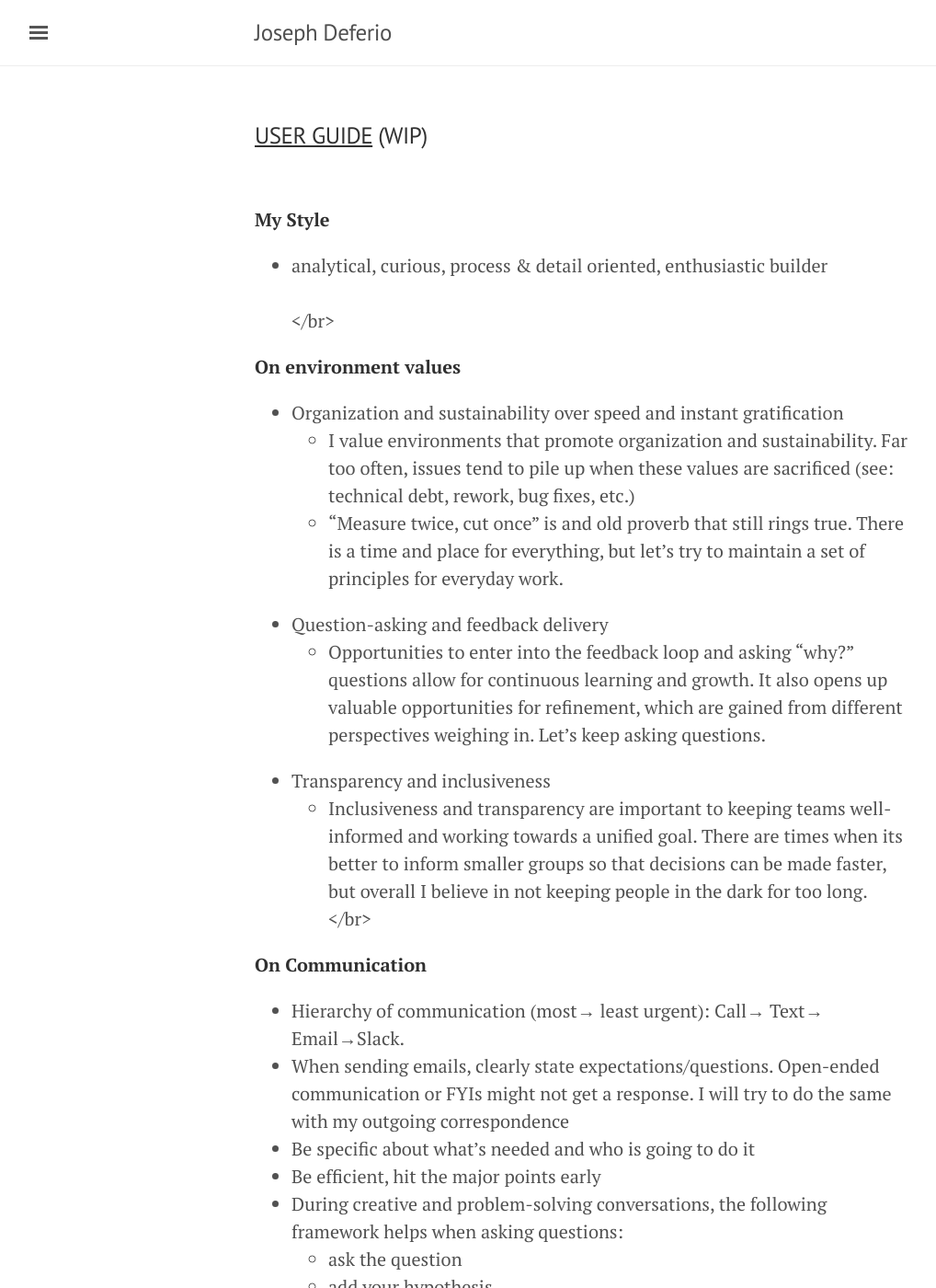
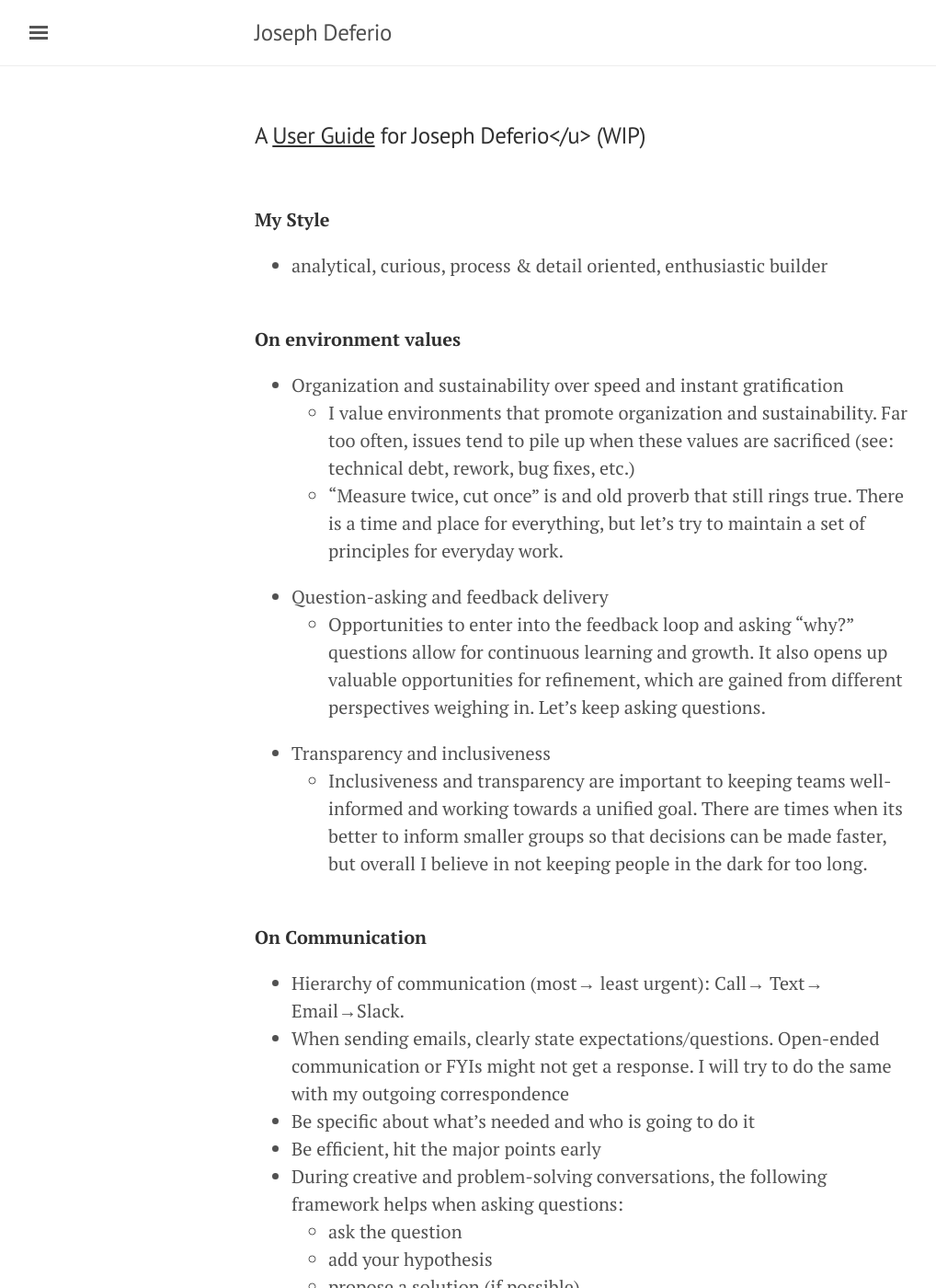
Before and after one commit to jdeferio/jdeferio.github.io, a Jekyll site: the page built from userguide.md, in a window 1280 px wide and 1400 px high. Shown: the whole window at 92% size, without its empty margins (3-1021 px from the left). Built offline with Jekyll 4.4.1, drawn with Linux system fonts in a browser that asks for light colours.

Commit message:
remove erroneous </br> tags

```diff
--- a/userguide.md
+++ b/userguide.md
@@ -3,13 +3,12 @@ layout: page
 title: User Guide
 ---
 
-### <u>USER GUIDE</u> (WIP)
+### A <u>User Guide</u> for Joseph Deferio</u> (WIP)
 <br>
 
 __My Style__
 - analytical, curious, process & detail oriented, enthusiastic builder
 <br>
-</br>
 
 __On environment values__
 - Organization and sustainability over speed and instant gratification
@@ -20,7 +19,7 @@ __On environment values__
 - Transparency and inclusiveness
     - Inclusiveness and transparency are important to keeping teams well-informed and working towards a unified goal. There are times when its better to inform smaller groups so that decisions can be made faster, but overall I believe in not keeping people in the dark for too long.
 <br>
-</br>
+<br>
 
 __On Communication__
 
@@ -37,7 +36,7 @@ __On Communication__
 - Give me time to verify the issues and potential outcomes. This will allow me propose appropriate solutions
 - My communication style is typically straight and to the point. Please don’t interpret this as me being cold or careless. It helps me work efficiently and focus on what needs to get done.
 <br>
-</br>
+<br>
 
 __On Feedback__
 - Feedback is a gift.
@@ -49,7 +48,7 @@ __On Feedback__
     - If we can work through it, let’s jointly come up with action steps for improvement.
     - If resolution is not possible, its best to be open and honest, and deliver feedback with kindness and grace.
 <br>
-</br>
+<br>
 
 __Things that I could do without__
 
@@ -59,7 +58,7 @@ __Things that I could do without__
     - As a leader, I aim to give my reports the tools for success and trust that they'll be able to deliver.
 - Last minute changes to an established plan without an explanation.
 <br>
-</br>
+<br>
 
 __What I'm working on__
 
@@ -67,7 +66,7 @@ __What I'm working on__
 - I have a lot of pride in my work and maintain high expectations in all that I do. There are times when it's be
 - Understanding that there are times when speed trumps structure and planning. I truly value a measured approach to building, however, there are sometimes circumstances in which this is not possible - and that is ok.
 <br>
-</br>
+<br>
 
 __Personal__
 
```
